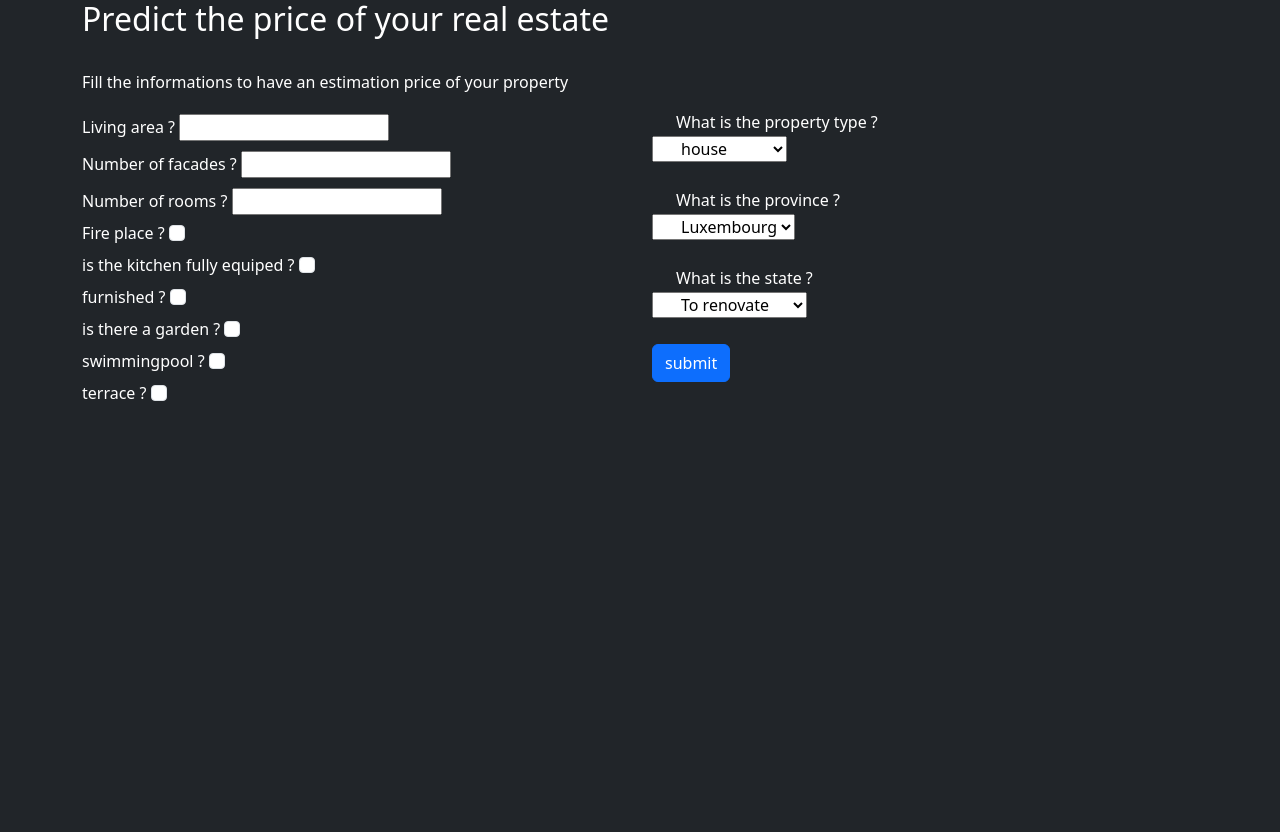
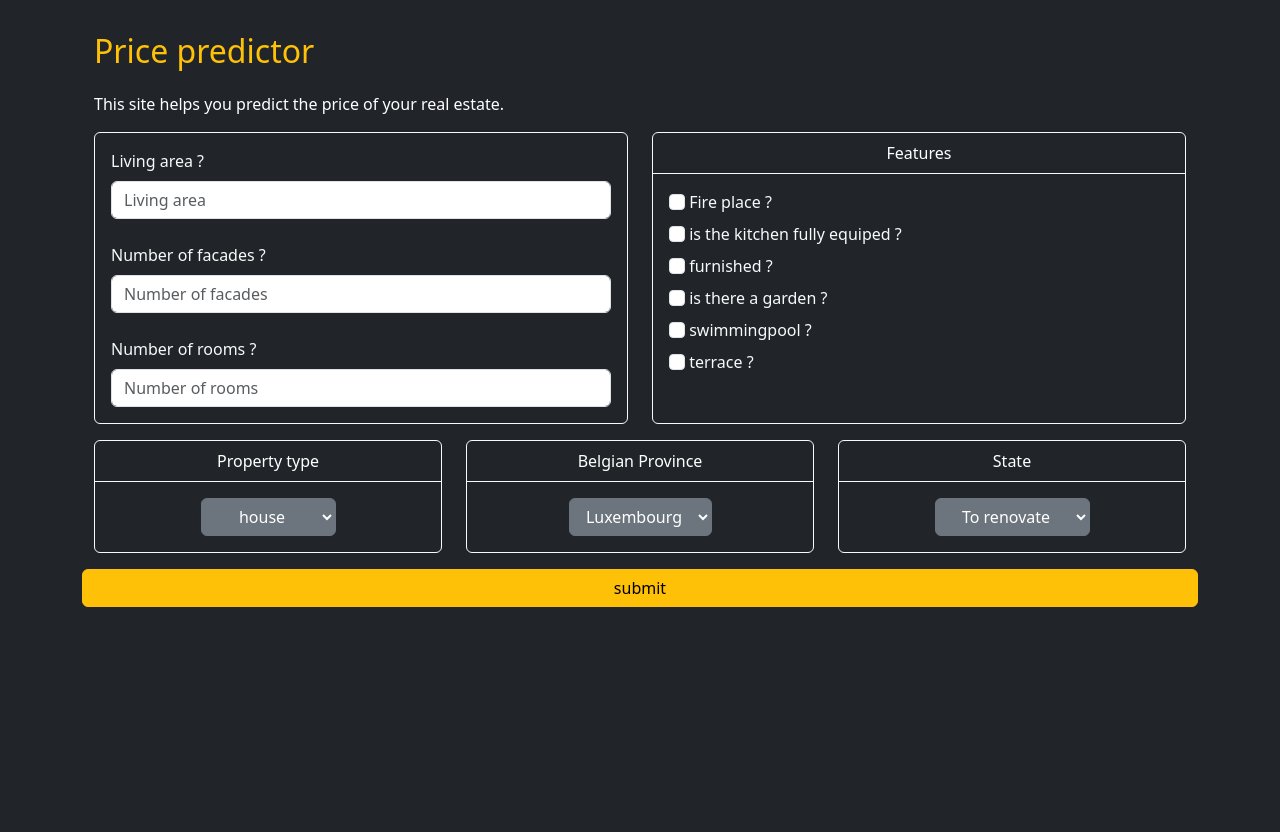
Before and after one commit to Yheloww/real-estate-price-prediction, a Flask app: template Deployement/app/templates/form.html in a window 1280 px wide. Before the commit the page ends 401 px from the top, so only its background shows below. Run offline with Flask 2, Linux system fonts and the light colour scheme; the template is opened without the code that fills it: values that come from a table or form of the project are taken from there, others are empty.

Commit message:
final commit for deployement

```diff
--- a/Deployement/app/app.py
+++ b/Deployement/app/app.py
@@ -1,20 +1,26 @@
-from flask import Flask, request, render_template, jsonify, url_for,redirect
+from flask import Flask, render_template, url_for, redirect
 from form import TestForm
 import json
 from predict.prediction import predict
+
 app = Flask(__name__)
+
 app.config['SECRET_KEY'] = "password"
-
-infos_dict = {}
 
 
 @app.route('/', methods=['GET', 'POST'])
 def name():
+    """
+    base route of the  application
+    by default it render the form
+    when the form is submitted it create a dict of infos in a json file
+    then it redirect the user to the next route predicte
+    """
     form = TestForm()
-    infos_dict = {}
+    # when the user submit the form
     if form.validate_on_submit():
         json_data = {
-            "type_property_" + form.type_property.data : form.type_property.data,
+            "type_property_" + form.type_property.data: form.type_property.data,
             "number_bedrooms": form.number_bedroom.data,
             "living_area": form.living_area.data,
             "fully_equipped_kitchen": form.kitchen.data,
@@ -24,24 +30,30 @@ def name():
             "facades_number": form.facades_number.data,
             "swimming_pool": form.swim.data,
             "fire_place": form.fire_place.data,
-            "provinces_" + form.provinces.data : form.provinces.data,
-            "building_state_" + form.building_state.data : form.building_state.data,
+            "provinces_" + form.provinces.data: form.provinces.data,
+            "building_state_" + form.building_state.data: form.building_state.data,
         }
+        # creation of a json file
         with open("./sample.json", "w") as outfile:
             json.dump(json_data, outfile)
+        # redirecting the user to the predicte route
+        return redirect(url_for('predicte'))
+    # by default it render the form
+    return render_template("form.html",
+                           form=form)
 
-        return redirect(url_for('predicte'))
 
-    return render_template("test.html",
-                            form=form)
-
-@app.route('/predicte', methods=['GET','POST'])
+@app.route('/predicte', methods=['GET', 'POST'])
 def predicte():
+    """
+    this route display the result of the prediction
+    it feeds the json to the predict function
+    it sends back the estimated price and print it on the screen
+    """
     path = "./sample.json"
     infos = int(predict(path))
     return render_template('results.html', infos=infos)
 
 
-
 if __name__ == '__main__':
-    app.run(port=5000)
+    app.run(port=5000, host="0.0.0.0")
--- a/Deployement/app/form.py
+++ b/Deployement/app/form.py
@@ -1,29 +1,39 @@
 from flask_wtf import FlaskForm
-from wtforms import SubmitField,IntegerField, BooleanField, RadioField, SelectField
+from wtforms import SubmitField, IntegerField, BooleanField, RadioField, SelectField
 from wtforms.validators import DataRequired, InputRequired
 
 
-#class of the form
+# class of the form
 class TestForm(FlaskForm):
+
+    """
+    instance of a form
+    control different aspect of the form
+    """
+    # select field to make dropdown
     type_property = SelectField("What is the property type ?",
-                               choices=['house','apartement'],
-                               validators=[InputRequired()])
+                                choices=['house', 'apartement'],
+                                validators=[InputRequired()])
     provinces = SelectField("What is the province ?",
-                               choices=['Luxembourg','Liege','Namur','Anvers', 'Brussel', 'E.Flanders', 'F.Brabant',
-                                        'Hainaut','Limbourg','W.Flanders', 'W.brabant'],
-                               validators=[InputRequired()])
+                            choices=['Luxembourg', 'Liege', 'Namur', 'Anvers', 'Brussel', 'E.Flanders', 'F.Brabant',
+                                     'Hainaut', 'Limbourg', 'W.Flanders', 'W.brabant'],
+                            validators=[InputRequired()])
     building_state = SelectField("What is the state ?",
-                               choices=['To renovate','Just renovated','As new','To be done up', 'To restore','Good'],
-                               validators=[InputRequired()])
+                                 choices=['To renovate', 'Just renovated',
+                                          'As new', 'To be done up', 'To restore', 'Good'],
+                                 validators=[InputRequired()])
+    # boolean field to maker checker
     fire_place = BooleanField("Fire place ?")
     kitchen = BooleanField("is the kitchen fully equiped ?")
     furnished = BooleanField("furnished ?")
     garden = BooleanField("is there a garden ?")
     swim = BooleanField("swimmingpool ?")
     terrace = BooleanField("terrace ?")
-
-    number_bedroom = IntegerField("Number of rooms ?", validators=[DataRequired()])
+    # integer field for field to fill
+    number_bedroom = IntegerField(
+        "Number of rooms ?", validators=[DataRequired()])
     living_area = IntegerField("Living area ?", validators=[DataRequired()])
-    facades_number = IntegerField("Number of facades ?", validators=[DataRequired()])
+    facades_number = IntegerField(
+        "Number of facades ?", validators=[DataRequired()])
 
     submit = SubmitField("submit")
--- a/Deployement/app/sample.json
+++ b/Deployement/app/sample.json
@@ -1 +1 @@
-{"type_property_house": "house", "number_bedrooms": 2, "living_area": 100, "fully_equipped_kitchen": false, "furnished": false, "terrace": false, "garden": false, "facades_number": 2, "swimming_pool": false, "fire_place": false, "provinces_Luxembourg": "Luxembourg", "building_state_To renovate": "To renovate"}
+{"type_property_house": "house", "number_bedrooms": 2, "living_area": 100, "fully_equipped_kitchen": false, "furnished": false, "terrace": false, "garden": false, "facades_number": 4, "swimming_pool": false, "fire_place": false, "provinces_Luxembourg": "Luxembourg", "building_state_To renovate": "To renovate"}
--- a/Deployement/app/tempCodeRunnerFile.py
+++ /dev/null
@@ -1,2 +0,0 @@
-
-    if form.validate_on_submit():
--- a/Deployement/app/templates/form.html
+++ b/Deployement/app/templates/form.html
@@ -1,58 +1,87 @@
 {% extends 'base.html' %}
 
-
 {% block content %}
-
-        <h2>Predict the price of your real estate </h2>
-        <br/>
-        <p>Fill the informations to have an estimation price of your property</p>
-        <div class="row">
-            <div class="col">
 <form method="POST">
     {{ form.hidden_tag() }}
-
+<div class="container">
+<h1 class="text-warning">Price predictor</h1>
+<p>This site helps you predict the price of your real estate. </p>
+</div>
+<div class="container ">
+    <div class="row justify-content-center">
+        <div class="col justify-content-center">
+          <div class="card text-bg-dark border-light mb-3 w-100">
+              <div class="card-body text-light">
+                <p class="card-text ">
                     {{ form.living_area.label(class="form-label")}}
-            {{ form.living_area(class="form-text")}}
-            <br/>
+                    {{ form.living_area(class="form-control ",placeholder="Living area")}}
+                </br>
                     {{ form.facades_number.label(class="form-label")}}
-            {{ form.facades_number(class="form-text")}}
-            <br/>
+                    {{ form.facades_number(class="form-control ", placeholder="Number of facades")}}
+                </br>
                     {{ form.number_bedroom.label(class="form-label") }}
-            {{ form.number_bedroom(class="form-text") }}
-            <br/>
-            {{ form.fire_place.label(class="form-label")}}
-            {{ form.fire_place(class="form-check-input" )}}
-            <br/>
-            {{ form.kitchen.label(class="form-label")}}
-            {{ form.kitchen(class="form-check-input" )}}
-            <br/>
-            {{ form.furnished.label(class="form-label")}}
-            {{ form.furnished(class="form-check-input" )}}
-            <br/>
-            {{ form.garden.label(class="form-label")}}
-            {{ form.garden(class="form-check-input" )}}
-            <br/>
-            {{ form.swim.label(class="form-label")}}
-            {{ form.swim(class="form-check-input" )}}
-            <br/>
-            {{ form.terrace.label(class="form-label")}}
-            {{ form.terrace(class="form-check-input" )}}
-            <br/>
-        </div>
-            <div class="col">
-            {{ form.type_property.label(class="form-check")}}
-            {{ form.type_property(class="form-check")}}
-            <br/>
-            {{ form.provinces.label(class="form-check")}}
-            {{ form.provinces(class="form-check" )}}
-            <br/>
-            {{ form.building_state.label(class="form-check")}}
-            {{ form.building_state(class="form-check" )}}
-            <br/>
-
-            {{ form.submit(class="btn btn-primary") }}
-        </form>
+                    {{ form.number_bedroom(class="form-control", placeholder="Number of rooms") }}
+                </p>
             </div>
             </div>
+        </div>
+        <div class="col d-flex justify-content-center">
+          <div class="card text-bg-dark border-light mb-3 w-100">
+              <div class="card-header bg-transparent border-light text-center">Features</div>
+              <div class="card-body text-light">
+                <p class="card-text">
+            {{ form.fire_place(class="form-check-input" )}}
+            {{ form.fire_place.label(class="form-label")}}
+            <br/>
+            {{ form.kitchen(class="form-check-input" )}}
+            {{ form.kitchen.label(class="form-label")}}
+            <br/>
+            {{ form.furnished(class="form-check-input" )}}
+            {{ form.furnished.label(class="form-label")}}
+            <br/>
+            {{ form.garden(class="form-check-input" )}}
+            {{ form.garden.label(class="form-label")}}
+            <br/>
+            {{ form.swim(class="form-check-input" )}}
+            {{ form.swim.label(class="form-label")}}
+            <br/>
+            {{ form.terrace(class="form-check-input" )}}
+            {{ form.terrace.label(class="form-label")}}
+            <br/>
+                </p>
+              </div>
+            </div>
+        </div>
+    </div>
+    <div class="row">
+      <div class="col d-flex justify-content-center">
+        <div class="card text-bg-dark mb-3 border-light w-100 ">
+            <div class="card-header bg-transparent border-light text-center">Property type</div>
+            <div class="card-body text-center text-light">
+              <p class="card-text ">{{ form.type_property(class="btn btn-secondary dropdown-toggle")}}</p>
+            </div>
+          </div>
+      </div>
+      <div class="col d-flex justify-content-center">
+        <div class="card text-bg-dark mb-3 w-100 border-light">
+            <div class="card-header bg-transparent border-light text-center">Belgian Province</div>
+            <div class="card-body text-center text-light">
+              <p class="card-text">{{ form.provinces(class="btn btn-secondary dropdown-toggle")}}</p>
+            </div>
+          </div>
+      </div>
+      <div class="col d-flex justify-content-center">
+        <div class="card text-bg-dark mb-3 w-100 border-light">
+            <div class="card-header bg-transparent border-light text-center">State</div>
+            <div class="card-body text-center text-light">
+              <p class="card-text">{{ form.building_state(class="btn btn-secondary dropdown-toggle" )}}</p>
+            </div>
+        </div>
+    </div>
+</br>
+{{ form.submit(class="btn btn-warning") }}
+</form>
+
+
 
 {% endblock %}
--- a/sample.json
+++ /dev/null
@@ -1 +0,0 @@
-{"type_property_apartement": "apartement", "number_bedrooms": 4, "living_area": 100, "fully_equipped_kitchen": true, "furnished": true, "terrace": true, "garden": true, "facades_number": 2, "swimming_pool": true, "fire_place": true, "provinces_Namur": "Namur", "building_state_As new": "As new"}
```
Also changed, not shown: Deployement/app/predict/prediction.py (+14 -6 lines), Deployement/app/preprocessing/cleaning_data.py (+25 -20 lines), Deployement/app/templates/results.html (+28 -7 lines), Deployement/app/templates/test.html (deleted, +0 -87 lines), 1 other file. Lines whose indentation alone changed are shown as unchanged.
